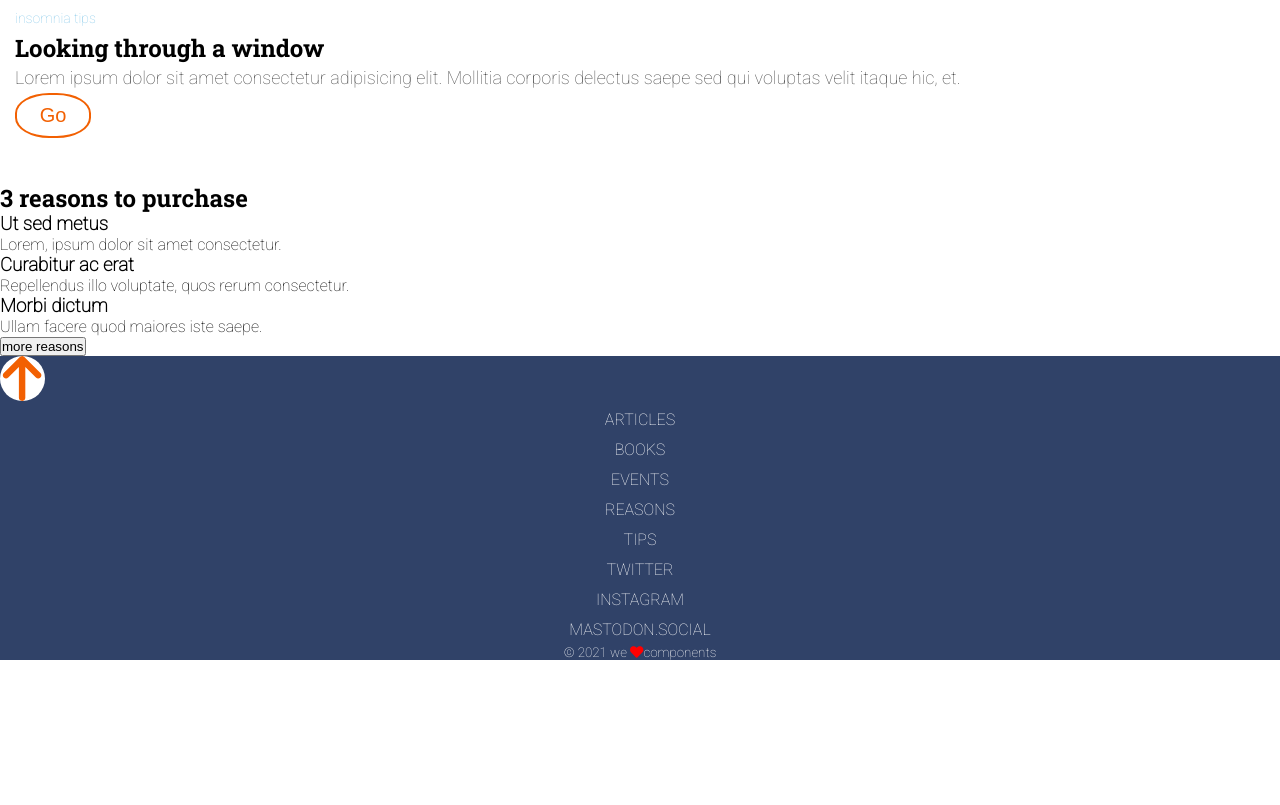
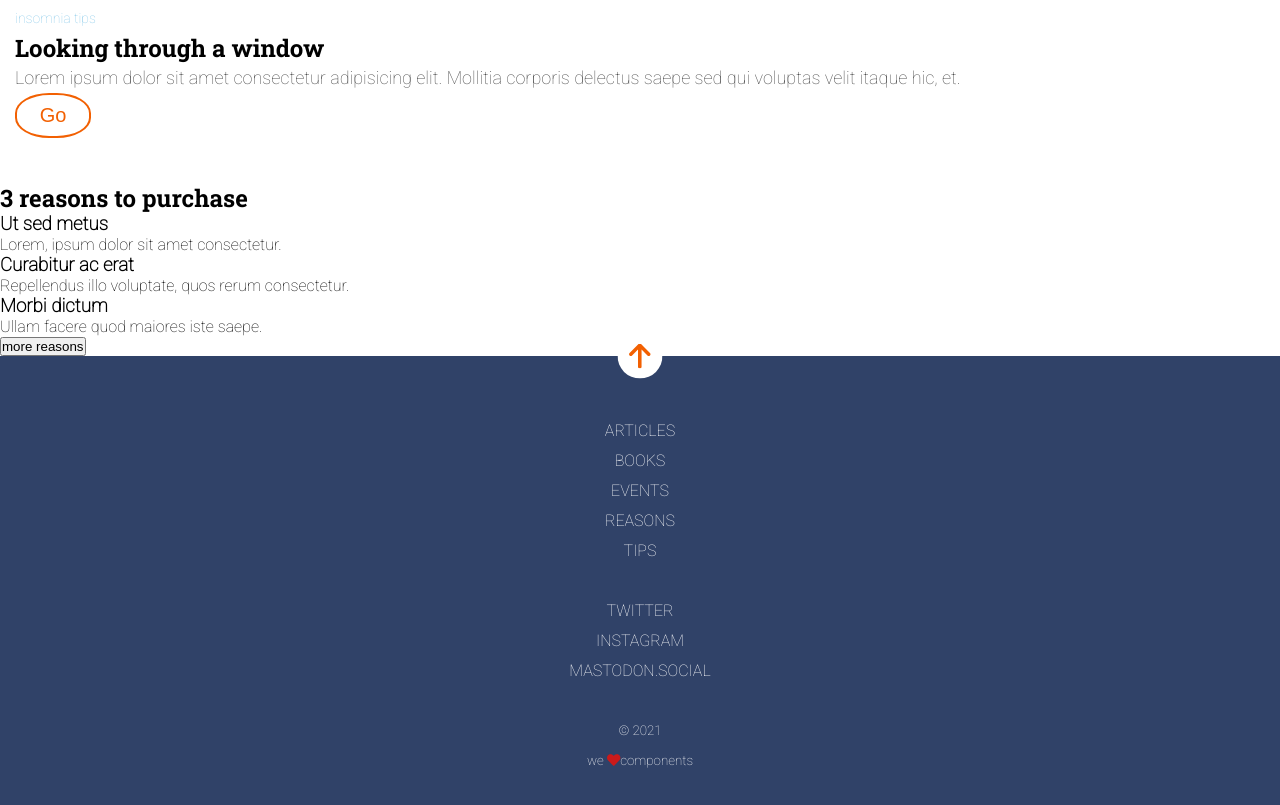
Before and after one commit to Adalab/modulo-1-evaluacion-final-MariaSernaZ, a website: page docs/index.html in a window 1280 px wide. Shown: the part 827-1632 px from the top of the page. Before the commit the page ends 1487 px from the top, so only its background shows below. Drawn offline with Linux system fonts and the light colour scheme.

Commit message:
Add changes footer

```diff
--- a/docs/index.html
+++ b/docs/index.html
@@ -30,7 +30,7 @@
             <h1 class="h1">anonymous proxy</h1>
               <p class="text-cover">in hac habitasse platea dictumst.</p>
             <div class="ico-scroll">
-              <img class="ico-scroll" src="./assets/images/ico-scroll-down.svg" alt="Scroll down">
+              <img class="scroll-down" src="./assets/images/ico-scroll-down.svg" alt="Scroll down">
             </div>
           </section>
         </div>
@@ -70,11 +70,11 @@
 
       <footer class="footer-page">
         <div class="footer-icon">
-          <img class="ico-scroll" src="./assets/images/ico-arrow.svg" alt="Scroll up">
+          <img class="scroll-up" src="./assets/images/ico-arrow.svg" alt="Scroll up">
         </div>
 
-        <div>
-          <nav>
+        <div class="nav-container">
+          <nav class="nav1">
             <ul class="nav-footer">
               <li><a class="link-footer" href="https://adalab.es/" target="_blank" title="Articles">articles</a></li>
               <li><a class="link-footer" href="https://adalab.es/" target="_blank" title="Books">books</a></li>
@@ -83,7 +83,7 @@
               <li><a class="link-footer" href="https://adalab.es/" target="_blank" title="Tips">tips</a></li>
             </ul>
           </nav>
-          <nav>
+          <nav class="nav2">
             <ul class="nav-footer">
               <li><a class="link-footer" href="https://adalab.es/" target="_blank" title="Articles">twitter</a></li>
               <li><a class="link-footer" href="https://adalab.es/" target="_blank" title="Articles">instagram</a></li>
@@ -92,9 +92,10 @@
           </nav>
         </div>
 
-        <div>
+        <div class="small-container">
           <small class="footer-small">
-            &copy; 2021 we <i class="heart fas fa-heart"></i>components
+            &copy; 2021
+            <div>we <i class="heart fas fa-heart"></i>components</div>
           </small>
         </div>
       </footer>
--- a/src/scss/layout/_footer.scss
+++ b/src/scss/layout/_footer.scss
@@ -3,10 +3,20 @@
   color: #ffffff;
 }
 
-.ico-scroll {
+.scroll-up {
   width: 45px;
   height: 45px;
+  border-radius: 50%;
   background-color: #ffffff;
+  padding: 10px;
+  left: 50%;
+  position: absolute;
+  transform: translate(-50%, -50%);
+}
+
+.nav-container {
+  padding-top: 60px;
+  padding-bottom: 30px;
 }
 
 .nav-footer {
@@ -25,11 +35,20 @@
   line-height: 30px;
 }
 
+.nav1 {
+  padding-bottom: 30px;
+}
+
+.small-container {
+  padding-bottom: 45px;
+}
+
 .footer-small {
   display: block;
   text-align: center;
+  line-height: 30px;
 }
 
 .heart {
-  color: red;
+  color: rgb(202, 26, 26);
 }
--- a/src/scss/layout/_header.scss
+++ b/src/scss/layout/_header.scss
@@ -42,9 +42,10 @@
   color: #ffffff;
 }
 
-.ico-scroll {
+.scroll-down {
   width: 45px;
   height: 45px;
   border-radius: 50%;
   margin: auto;
+  color: #ffffff;
 }
```
Also changed, not shown: src/html/partials/footer.html (+7 -6 lines), src/html/partials/header.html (+1 -1 lines), docs/assets/css/main.css.
